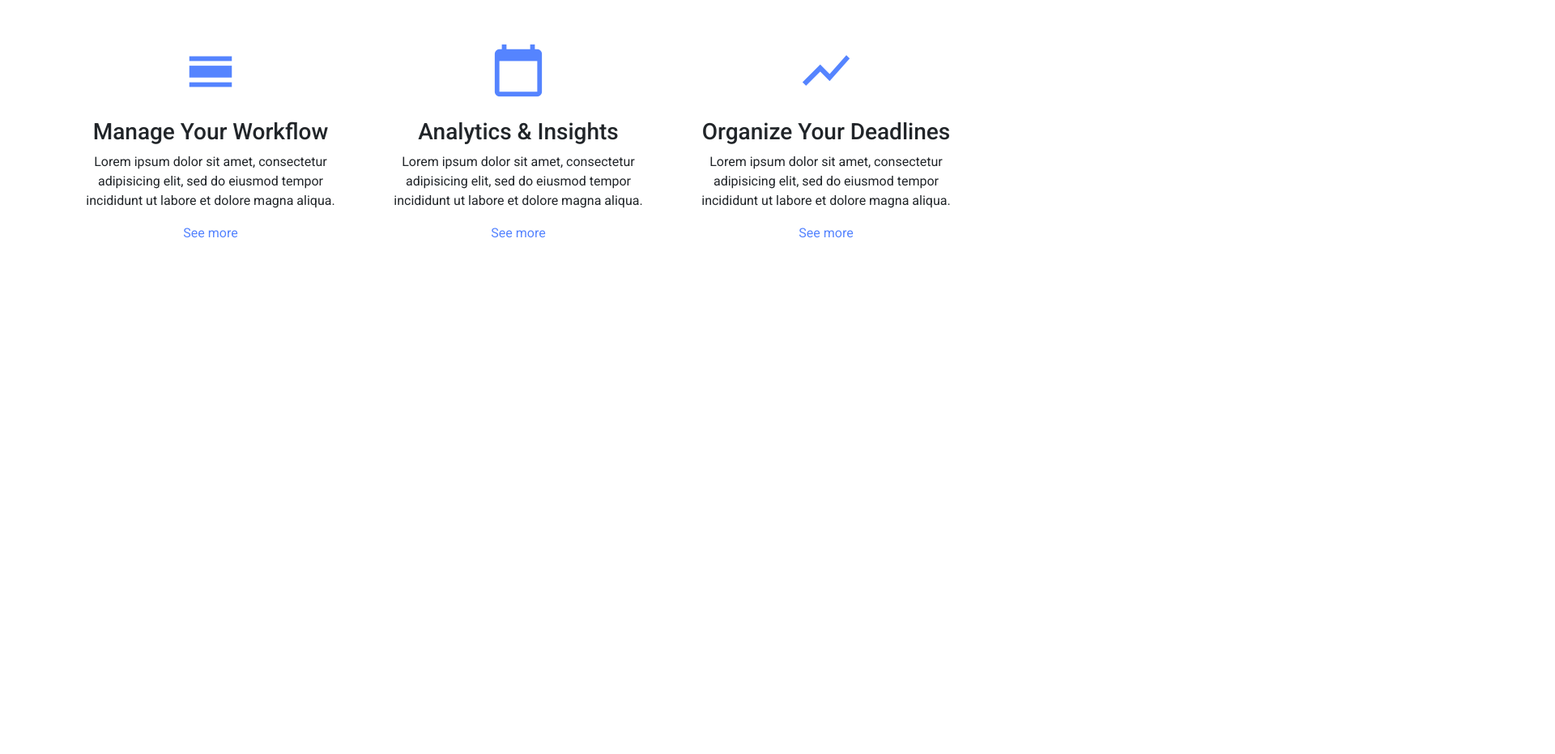
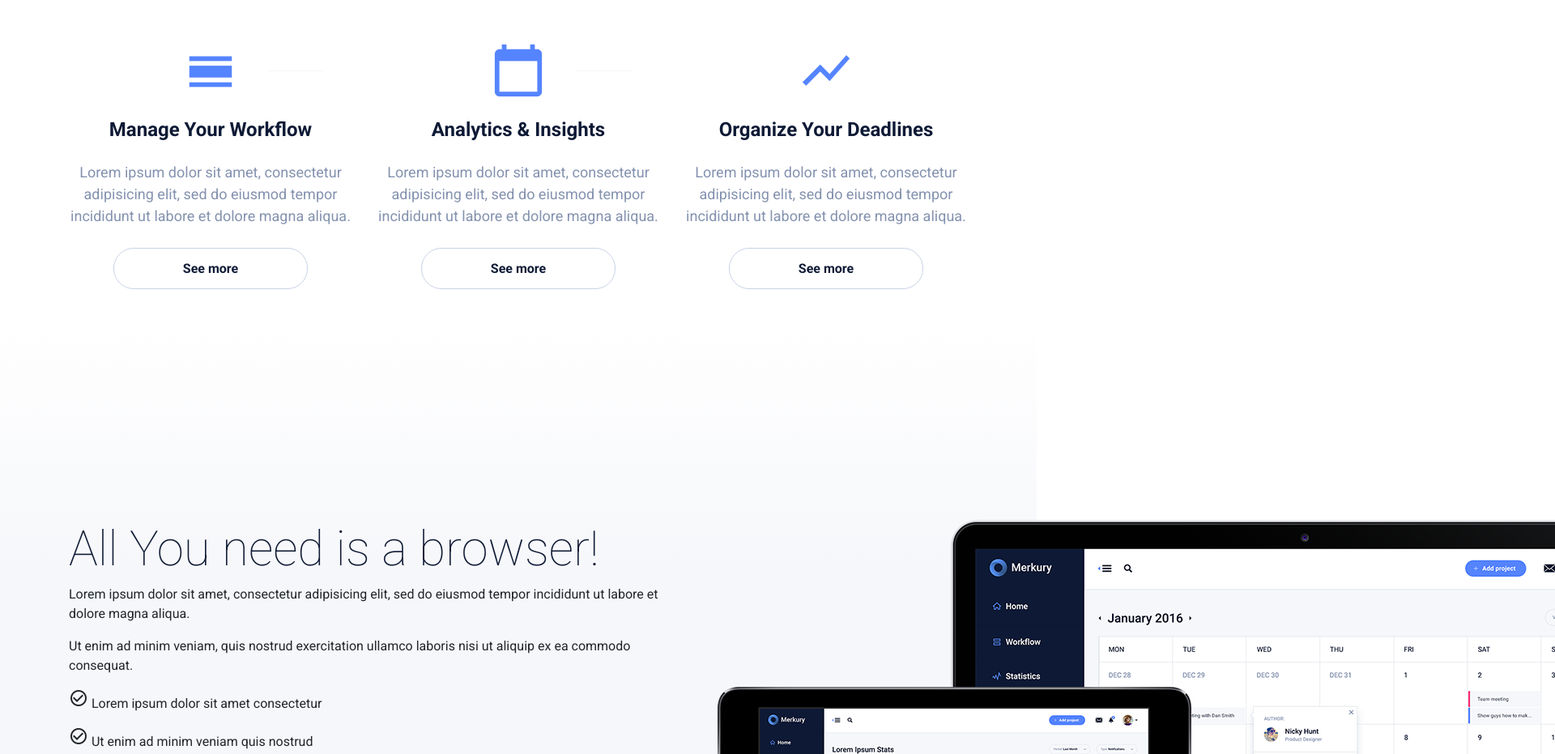
Before and after one commit to MyHoneyWife/Test, a plain HTML site: page index.html in a window 1280 px wide. Shown: the part 1251-2182 px from the top of the page at 81% size, 1920 px wide, since content can reach past the window. Before the commit the page ends 1551 px from the top, so only its background shows below. Drawn offline with Linux system fonts and the light colour scheme.

Commit message:
еще два блока

```diff
--- a/css/style.css
+++ b/css/style.css
@@ -1,25 +1,31 @@
-body, html {
+body,
+html {
     margin: 0;
     padding: 0;
     height: 100%;
     font-family: 'Roboto', sans-serif;
 }
+
 h1 {
     font-weight: 100;
 }
+
 .header {
     background-image: url(../images/Graph.png), linear-gradient(to bottom, rgba(14, 26, 53, 1) 0%, rgba(14, 26, 53, 1) 100%);
     background-position: center;
     background-size: cover;
 }
-@media screen and (min-width: 768px){
+
+@media screen and (min-width: 768px) {
     .header-text {
         margin-top: 100px;
     }
+
     .header-text h1 {
         font-weight: 100;
         font-size: 60px;
     }
+
     .header-text p {
         font-size: 36px;
         color: #8492af;
@@ -29,40 +35,121 @@ h1 {
 .header-text p {
     color: #8492af;
 }
-.main-nav li a{
+
+.main-nav li a {
     color: #fff !important;
     font-size: 18px;
 
 }
+
 .main-nav li a:hover {
     color: #c1d5ff !important;
 }
+
 .navbar img {
     height: 70px;
 }
+
 nav {
     margin-top: 50px;
 }
+
 .btn-login {
     border-radius: 25px;
     padding: 10px 40px;
 }
+
 .btn-get {
     padding: 10px 55px;
     border-radius: 25px;
     margin-top: 60px;
     margin-bottom: 50px;
 }
+
 .heder-image {
     margin-top: 30px;
 }
+
 .heder-image img {
     box-shadow: 2px 0 80px -30px #5584ff;
 }
+
 .advantages {
     margin-top: 100px;
 }
-.advantages-item i{
+
+.advantages-item i {
     font-size: 70px;
     color: #5584ff;
 }
+
+.advantages-item h3 {
+    font-size: 24px;
+    font-weight: bold;
+    color: #0e1a35;
+}
+
+.advantages-item p {
+    color: #8492af;
+    font-size: 18px;
+    font-weight: 400;
+    padding-bottom:
+}
+
+.advantages-item a {
+    text-decoration: none;
+    color: #0e1a35;
+    font-weight: bold;
+    padding: 15px 50px;
+    border-radius: 25px;
+    border: solid #dadee7 1px;
+}
+
+@media screen and (min-width: 990px) {
+    .advantages-item a {
+        text-decoration: none;
+        color: #0e1a35;
+        font-weight: bold;
+        padding: 15px 85px;
+        border-radius: 25px;
+        border: solid #c9d2e6 1px;
+    }
+}
+
+.advantages-item svg {
+    display: none;
+
+}
+
+@media screen and (min-width: 990px) {
+    .advantages-item svg {
+        display: inline-block;
+        position: absolute;
+        top: 35px;
+        left: 260px;
+
+    }
+}
+
+.about-browser h2 {
+    color: #0e1a35;
+    font-weight: 100;
+    font-size: 60px;
+}
+
+.about-browser {
+    padding-top: 250px;
+    /* Permalink - use to edit and share this gradient: https://colorzilla.com/gradient-editor/#ffffff+0,f6f7fa+35,f6f7fa+100 */
+    background: #ffffff;
+    /* Old browsers */
+    background: -moz-linear-gradient(top, #ffffff 0%, #f6f7fa 35%, #f6f7fa 100%);
+    /* FF3.6-15 */
+    background: -webkit-linear-gradient(top, #ffffff 0%, #f6f7fa 35%, #f6f7fa 100%);
+    /* Chrome10-25,Safari5.1-6 */
+    background: linear-gradient(to bottom, #ffffff 0%, #f6f7fa 35%, #f6f7fa 100%);
+    /* W3C, IE10+, FF16+, Chrome26+, Opera12+, Safari7+ */
+    filter: progid:DXImageTransform.Microsoft.gradient(startColorstr='#ffffff', endColorstr='#f6f7fa', GradientType=0);
+    /* IE6-9 */
+
+    background-image: url(../images/Graph.png), linear-gradient(top, #ffffff 0%, #f6f7fa 35%, #f6f7fa 100%);
+}
--- a/index.html
+++ b/index.html
@@ -68,28 +68,52 @@
         </div>
         <section class="container advantages">
             <div class="row text-center">
-                <div class="col-12 col-md-4 advantages-item">
-                    <i class="material-icons pb-md-4">calendar_view_day</i>
-                    <h3>Manage Your Workflow</h3>
-                    <p>Lorem ipsum dolor sit amet, consectetur adipisicing elit,
+                <div class="col-12 col-md-4 advantages-item pb-5">
+                    <i class="material-icons pb-4">calendar_view_day</i>
+                    <svg viewBox="0 0 200 1" xmlns="http://www.w3.org/2000/svg">
+                        <line x1="0" y1="0" x2="115" y2="0" stroke="#dadee7" />
+                    </svg>
+                    <h3 class="pb-3">Manage Your Workflow</h3>
+                    <p class="pb-4">Lorem ipsum dolor sit amet, consectetur adipisicing elit,
                         sed do eiusmod tempor incididunt ut labore et dolore magna aliqua.</p>
                     <a href="#" class="link-preim">See more</a>
                 </div>
-                <div class="col-12 col-md-4 advantages-item">
-                    <i class="material-icons pb-md-4">calendar_today</i>
-                    <h3>Analytics & Insights</h3>
-                    <p>Lorem ipsum dolor sit amet, consectetur adipisicing elit,
+                <div class="col-12 col-md-4 advantages-item pb-5">
+                    <i class="material-icons pb-4">calendar_today</i>
+                    <svg viewBox="0 0 200 1" xmlns="http://www.w3.org/2000/svg">
+                        <line x1="0" y1="0" x2="115" y2="0" stroke="#dadee7" />
+                    </svg>
+                    <h3 class="pb-3">Analytics & Insights</h3>
+                    <p class="pb-4">Lorem ipsum dolor sit amet, consectetur adipisicing elit,
                         sed do eiusmod tempor incididunt ut labore et dolore magna aliqua.</p>
                     <a href="#" class="link-preim">See more</a>
                 </div>
-                <div class="col-12 col-md-4 advantages-item">
-                    <i class="material-icons pb-md-4">show_chart</i>
-                    <h3>Organize Your Deadlines</h3>
-                    <p>Lorem ipsum dolor sit amet, consectetur adipisicing elit,
+                <div class="col-12 col-md-4 advantages-item pb-5">
+                    <i class="material-icons pb-4">show_chart</i>
+                    <h3 class="pb-3">Organize Your Deadlines</h3>
+                    <p class="pb-4">Lorem ipsum dolor sit amet, consectetur adipisicing elit,
                         sed do eiusmod tempor incididunt ut labore et dolore magna aliqua.</p>
                     <a href="#" class="link-preim">See more</a>
                 </div>
             </div>
+        </section>
+        <section class="container-fluid about-browser">
+            <div class="container">
+            <div class="row flex-wrap">
+                <div class="col-12 col-lg-8">
+                    <h2>All You need is a browser!</h2>
+                    <p>Lorem ipsum dolor sit amet, consectetur adipisicing elit, sed do
+                        eiusmod tempor incididunt ut labore et dolore magna aliqua. </p>
+                    <p>Ut enim ad minim veniam, quis nostrud exercitation ullamco laboris nisi
+                        ut aliquip ex ea commodo consequat. </p>
+                    <p> <i class="material-icons">check_circle_outline</i> Lorem ipsum dolor sit amet consectetur</p>
+                    <p> <i class="material-icons">check_circle_outline</i> Ut enim ad minim veniam quis nostrud </p>
+                </div>
+                <div class="col-lg-4 d-none d-lg-block image-tech">
+                    <img class="image-tech" src="images/Grupa-2.png" alt="">
+                </div>
+            </div>
+        </div>
         </section>
     </body>
 
```
Lines whose indentation alone changed are shown as unchanged.
